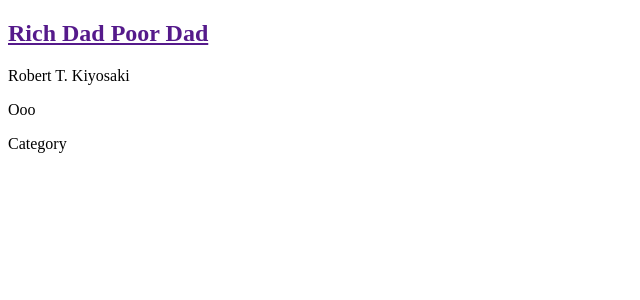
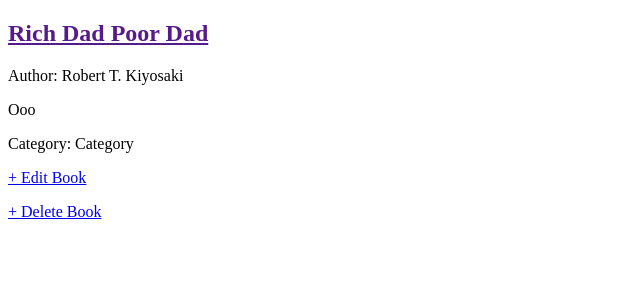
Before and after one commit to DEV-RAPHAEL/cozylibrary, a Django app: page /book/1/ in a window 1280 px wide. Shown: the part 179-479 px from the top of the page, without its empty margins (0-640 px from the left). Run offline with Django 4.2, Linux system fonts and the light colour scheme; a user stored in the database is signed in; data comes from the database, SQL or seed files in the repository.

Commit message:
Ad book detail template

```diff
--- a/templates/book_detail.html
+++ b/templates/book_detail.html
@@ -1,14 +1,22 @@
 {% extends 'base.html' %}
 
 {% block title %}
-    <title>Cozy Library -{{ book.title }}</title>
+    <title>{{ book.title }}</title>
 {% endblock title %}
 
 {% block content %}
     <div class="book-detail">
       <h2><a href="">{{ book.title }}</a></h2>
-      <p>{{ book.author }}</p>
+      <p>Author: {{ book.author }}</p>
       <p>{{ book.description }}</p>
-      <p>{{ book.category }}</p>
+      <p>Category: {{ book.category }}</p>
     </div>
+
+    {% if user.is_superuser %}
+        <div>
+          <p><a href="{% url 'book_update' book.pk %}">+ Edit Book</a></p>
+          <p><a href="{% url 'book_delete' book.pk %}">+ Delete Book</a></p>
+        </div>
+    {% endif %}
+
 {% endblock content %}
```
